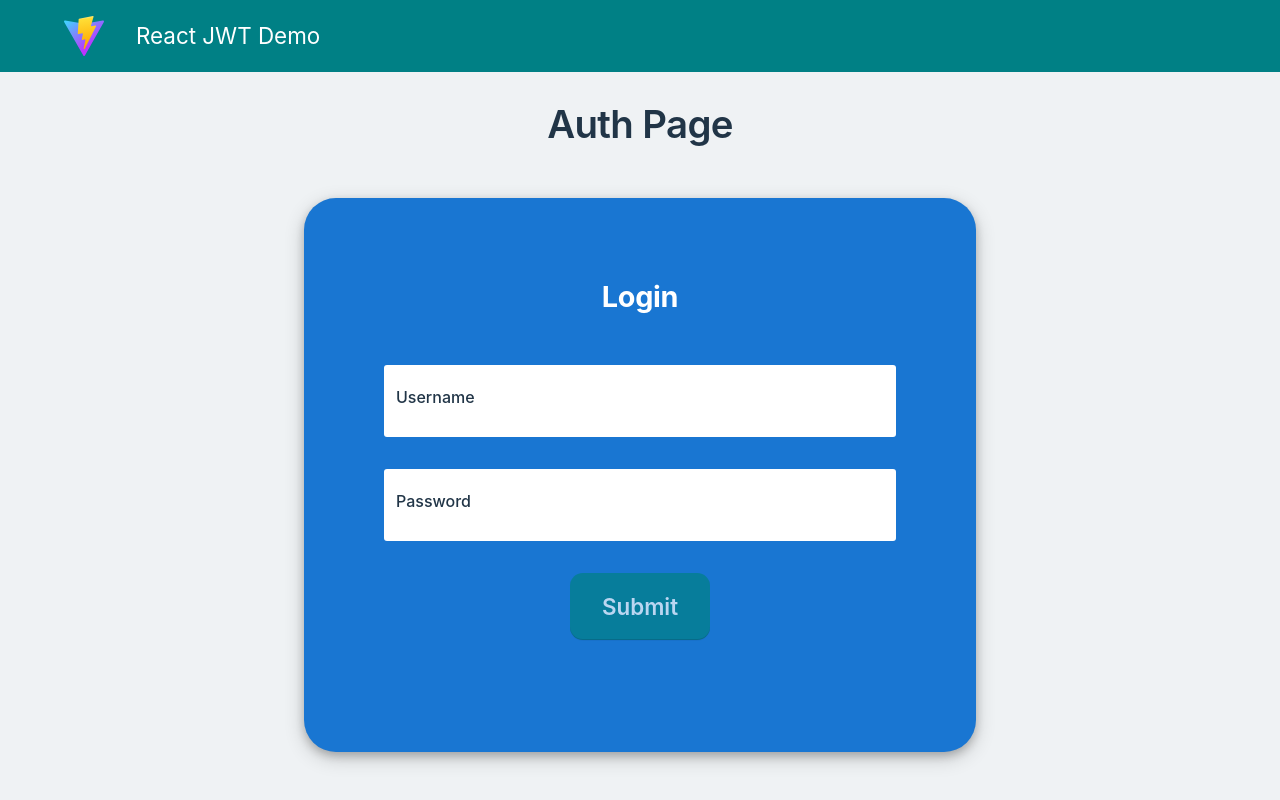
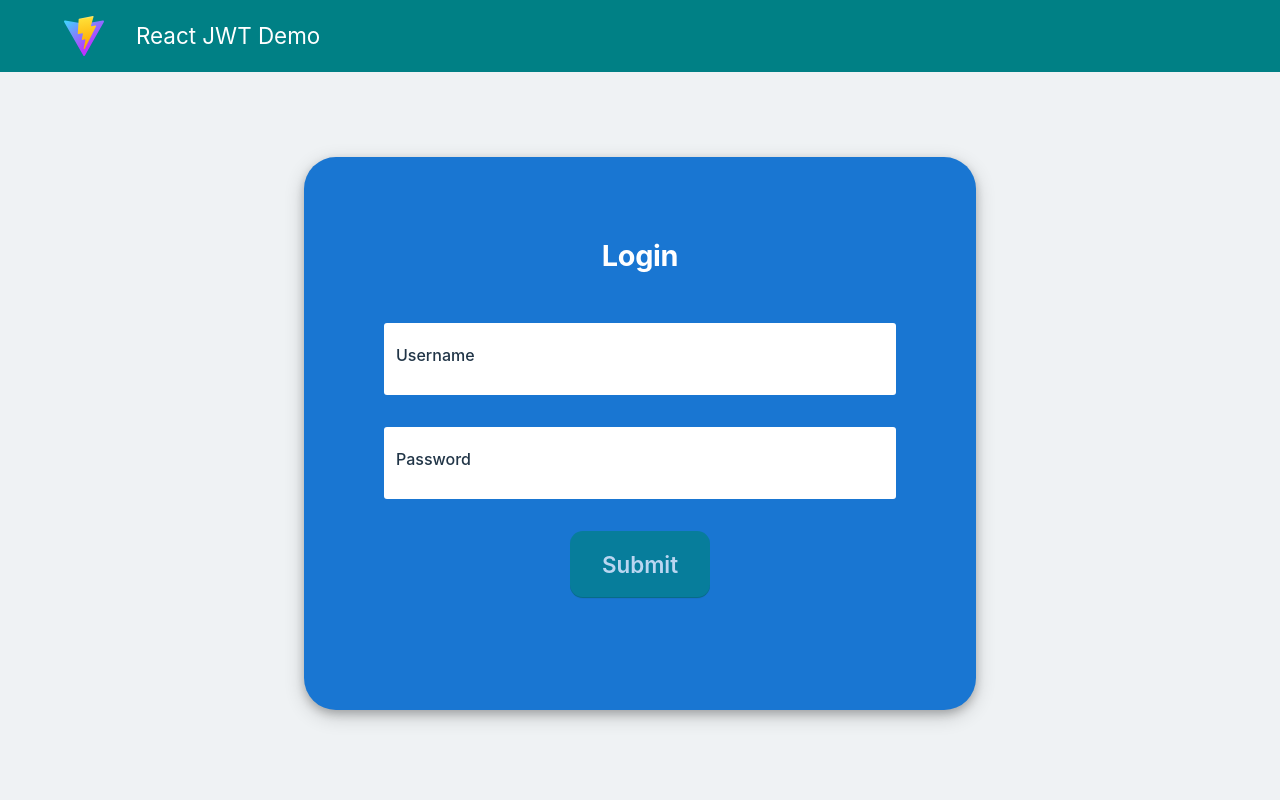
Before and after one commit to Bhusnar5044/react-jwt-auth-todo-list, a React (Vite) app: page /login in a window 1280 px wide. Built offline with nearby package versions, Linux system fonts and the light colour scheme.

Commit message:
PSB | removed title

```diff
--- a/src/pages/Auth/Auth.tsx
+++ b/src/pages/Auth/Auth.tsx
@@ -55,10 +55,7 @@ export const Auth: FC = memo(() => {
     return (
         <PageLayout>
             <AppBar />
-            <Box flexDirection="column" gap="2rem" justifyContent="center" alignItems="center">
-                <Text textVariant="h3" textWeight="Medium">
-                    Auth Page
-                </Text>
+            <Box justifyContent="center" alignItems="center">
                 <StyledBox flexDirection="column" gap="3rem" justifyContent="center" alignItems="center">
                     <Text textColor="#fff" textVariant="h4" textWeight="Strong">
                         Login
```
